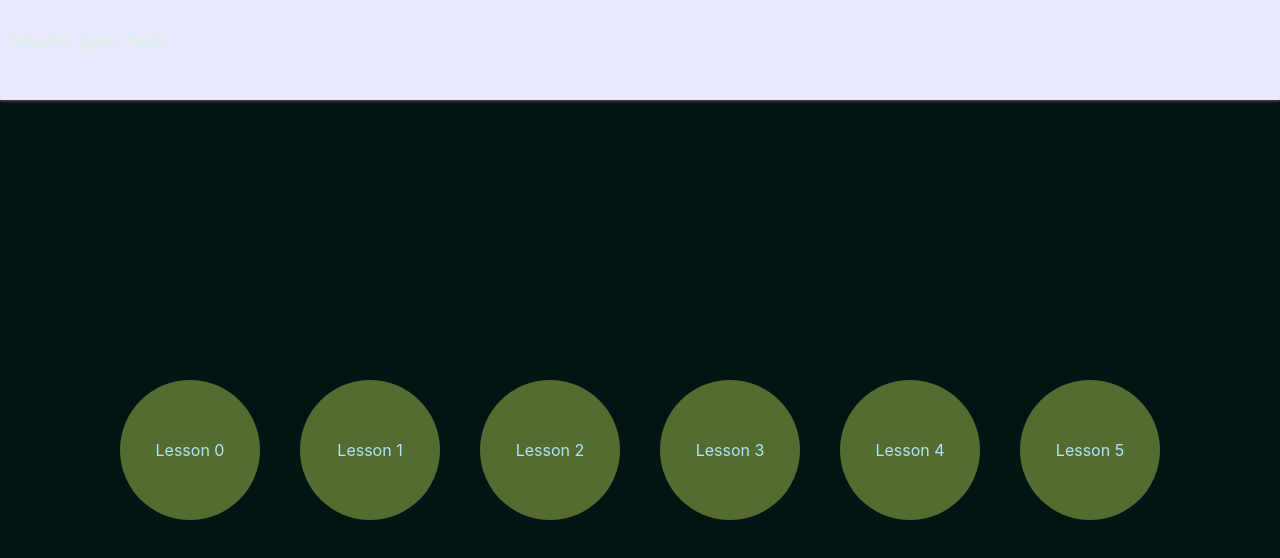
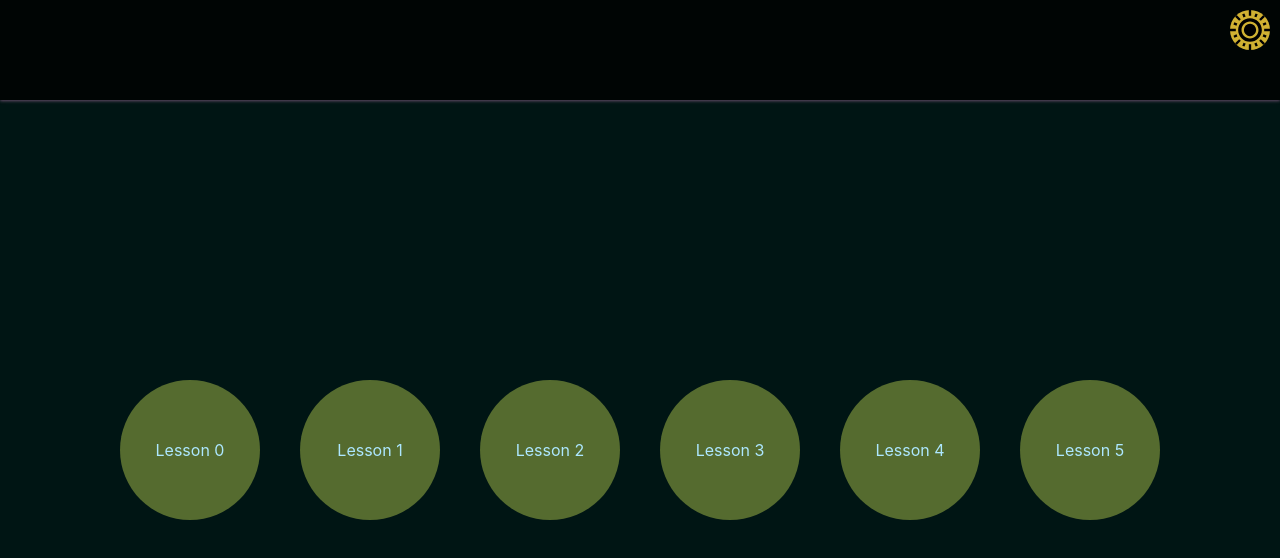
Before and after one commit to farmermel/witch-duolingo, a React (Create React App) app: page /user-home in a window 1280 px wide. Shown: the top 558 px of the page. Built offline with nearby package versions, Linux system fonts and the light colour scheme.

Commit message:
Add theme changing button to header on user home make colors better for header

```diff
--- a/src/components/Header/Header.js
+++ b/src/components/Header/Header.js
@@ -1,7 +1,8 @@
-import React from 'react';
+import React from "react";
+import { ModeButton } from "../ModeButton/ModeButton";
 
 export const Header = () => (
   <header className="Header">
-    <h3>header goes here</h3>
+    <ModeButton></ModeButton>
   </header>
 );
--- a/src/styles/App.css
+++ b/src/styles/App.css
@@ -62,6 +62,9 @@ main {
 
 .dark.final-card {
   background-image: url("../assets/TarotCicada.png"); }
+
+.dark .Header {
+  background-color: #000504; }
 
 .dark .incorrect {
   background-color: #9E2D3A;
@@ -149,7 +152,7 @@ main {
   box-shadow: 0px 4px 0px #5A930E; }
 
 .light.mode-button {
-  background-color: #001514;
+  background-color: transparent;
   background-image: url("../assets/moon.svg"); }
 
 .light textarea {
--- a/src/styles/App.scss
+++ b/src/styles/App.scss
@@ -76,6 +76,10 @@ main {
 
   &.final-card {
     background-image: url("../assets/TarotCicada.png");
+  }
+
+  .Header {
+    background-color: #000504;
   }
 
   .incorrect {
@@ -191,7 +195,7 @@ main {
   }
 
   &.mode-button {
-    background-color: #001514;
+    background-color: transparent;
     background-image: url("../assets/moon.svg");
   }
 
```
Also changed, not shown: src/assets/moon.svg.
